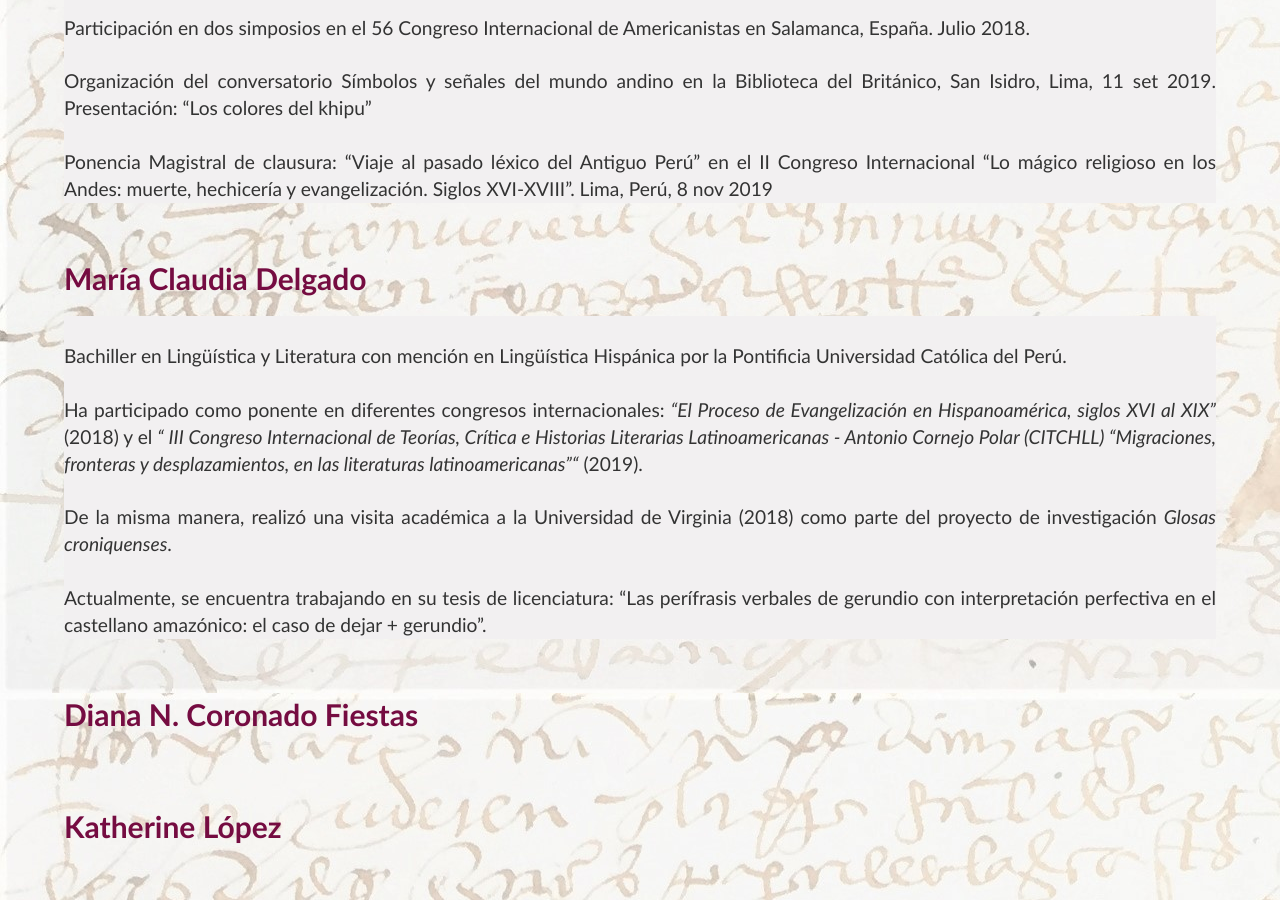
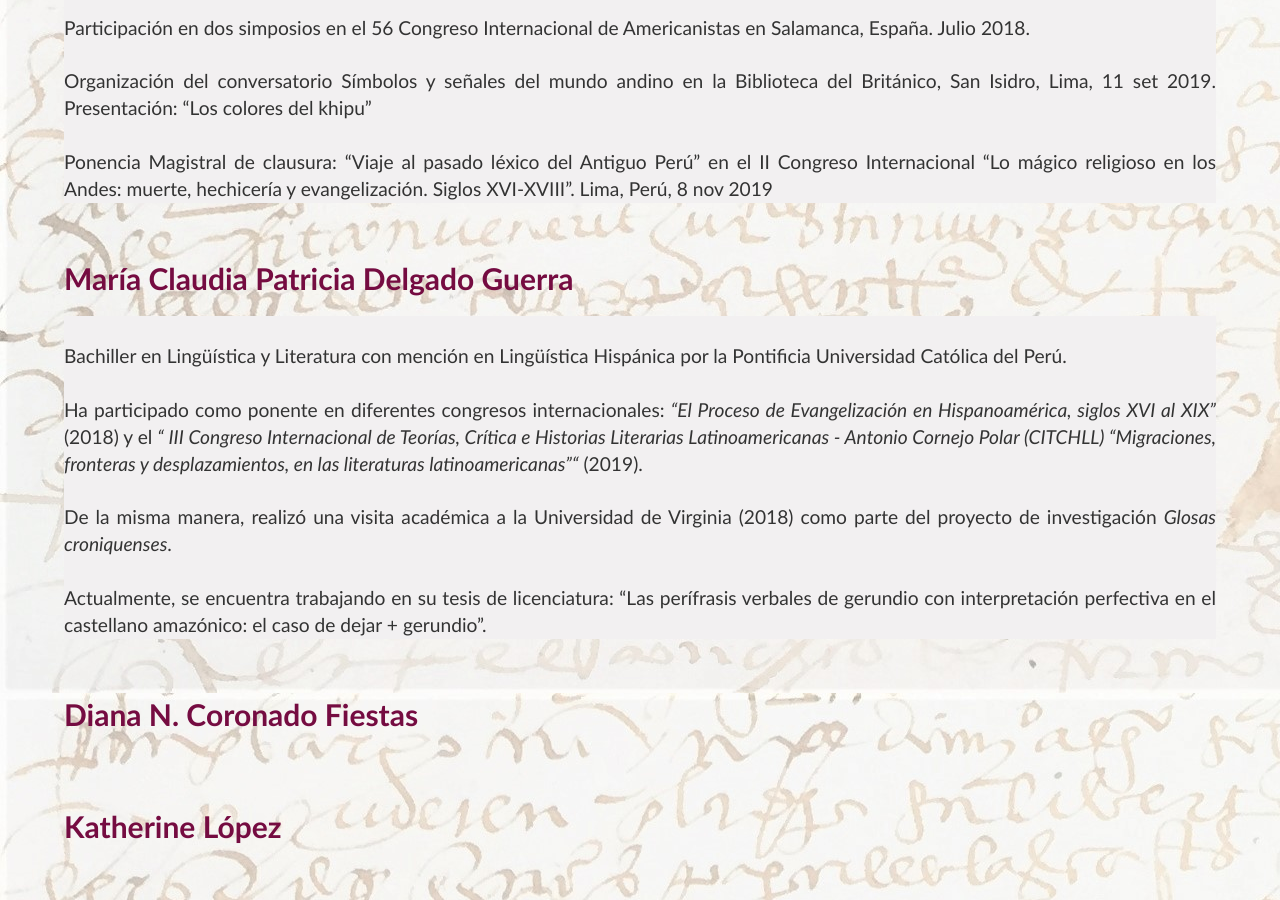
Before and after one commit to glosascroniquenses/glosascroniquenses.github.io, a Jekyll site: the page trabajo/index.html, which Jekyll copies as it is, in a window 1280 px wide and 900 px high, scrolled down 1223 px. Built offline with Jekyll 4.4.1, drawn with Linux system fonts in a browser that asks for light colours.

Commit message:
Update index.html

```diff
--- a/trabajo/index.html
+++ b/trabajo/index.html
@@ -87,7 +87,7 @@ PhD en Literatura Colonial, University of Michigan, Ann Arbor, Michigan, USA; Ma
 
 
 <br/>
-<h1>María Claudia Delgado</h1>
+<h1>María Claudia Patricia Delgado Guerra</h1>
 <p>
 <br/>
 Bachiller en Lingüística y Literatura con mención en Lingüística Hispánica por la Pontificia Universidad Católica del Perú.
```
